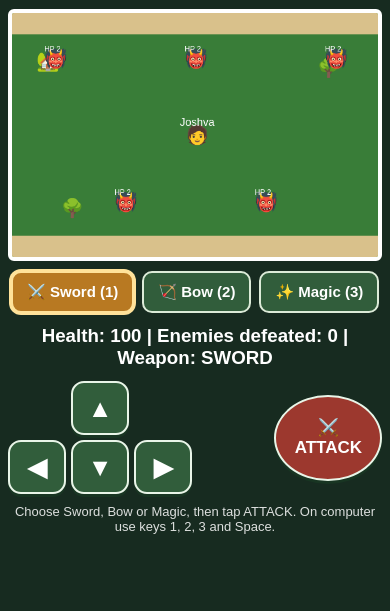
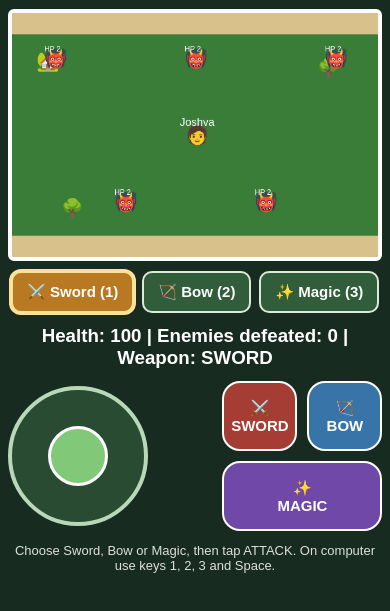
Before and after one commit to joshva301/joshva-village-hero, a plain HTML site: page index.html in a window 390 px wide. Shown: the part 99-710 px from the top of the page. Drawn offline with Linux system fonts and the light colour scheme.

Commit message:
Add mobile joystick and separate weapon controls

```diff
--- a/index.html
+++ b/index.html
@@ -9,11 +9,13 @@
 h2{margin:8px 0}.help{margin:8px 0 12px}canvas{display:block;width:min(600px,96vw);height:auto;margin:0 auto;background:#70a94b;border:4px solid white;border-radius:6px;touch-action:none}
 #score{margin:12px 0}.weapons{display:flex;justify-content:center;gap:8px;flex-wrap:wrap;margin:10px auto;width:min(600px,96vw)}
 button{color:white;font-weight:bold;cursor:pointer}.weapon{border:2px solid #dcebd8;border-radius:10px;background:#315d3b;padding:10px 14px;font-size:15px}.weapon.selected{background:#b87922;border-color:#ffe29a;box-shadow:0 0 0 2px #ffe29a}
-#controls{width:min(420px,96vw);margin:12px auto 0;display:flex;align-items:center;justify-content:space-between;gap:18px;user-select:none;-webkit-user-select:none}
-#pad{display:grid;grid-template-columns:repeat(3,58px);grid-template-rows:repeat(2,54px);gap:5px}
-.control-btn{border:2px solid #e9f5e8;border-radius:13px;background:#315d3b;font-size:25px;box-shadow:0 3px 0 #183522;touch-action:none}
-.control-btn:active{background:#548b4e;transform:translateY(2px)}#up{grid-column:2;grid-row:1}#left{grid-column:1;grid-row:2}#down{grid-column:2;grid-row:2}#right{grid-column:3;grid-row:2}
-#attack{width:108px;height:86px;border-radius:50%;background:#9c382e;font-size:17px}.note{font-size:13px;opacity:.85;margin-top:10px}
+#controls{width:min(600px,96vw);margin:12px auto;display:flex;align-items:center;justify-content:space-between;gap:15px;user-select:none;-webkit-user-select:none;touch-action:none}
+#joystick{width:140px;height:140px;flex:0 0 140px;border-radius:50%;background:#294b32;border:4px solid #b9d8b7;position:relative;touch-action:none}
+#stick{width:60px;height:60px;border-radius:50%;background:#82c879;border:3px solid white;position:absolute;left:36px;top:36px;pointer-events:none}
+#action-buttons{display:grid;grid-template-columns:repeat(2,75px);gap:10px}
+.control-btn{height:70px;border:2px solid white;border-radius:18px;background:#315d3b;color:white;font-weight:bold;font-size:15px;touch-action:none}
+#sword-btn{background:#a63d35}#bow-btn{background:#3874a8}#magic-btn{background:#7048a8;grid-column:span 2}
+.note{font-size:13px;opacity:.85;margin-top:10px}
 @media(min-width:700px){#controls{display:none}}
 </style>
 </head>
@@ -28,13 +30,12 @@ button{color:white;font-weight:bold;cursor:pointer}.weapon{border:2px solid #dce
 </div>
 <h3 id="score">Health: 100 | Enemies defeated: 0</h3>
 <div id="controls" aria-label="Touch game controls">
-<div id="pad">
-<button class="control-btn" id="up" data-key="arrowup" aria-label="Move up">▲</button>
-<button class="control-btn" id="left" data-key="arrowleft" aria-label="Move left">◀</button>
-<button class="control-btn" id="down" data-key="arrowdown" aria-label="Move down">▼</button>
-<button class="control-btn" id="right" data-key="arrowright" aria-label="Move right">▶</button>
+<div id="joystick"><div id="stick"></div></div>
+<div id="action-buttons">
+<button class="control-btn" id="sword-btn">⚔️<br>SWORD</button>
+<button class="control-btn" id="bow-btn">🏹<br>BOW</button>
+<button class="control-btn" id="magic-btn">✨<br>MAGIC</button>
 </div>
-<button class="control-btn" id="attack" aria-label="Attack">⚔️<br>ATTACK</button>
 </div>
 <p class="note">Choose Sword, Bow or Magic, then tap ATTACK. On computer use keys 1, 2, 3 and Space.</p>
 <script>
@@ -58,13 +59,18 @@ document.addEventListener("keydown",e=>{
  if(e.code==="Space"&&!e.repeat)attack();
 });
 document.addEventListener("keyup",e=>{const k=e.key.toLowerCase();keys[k===" "?"space":k]=false});
-document.querySelectorAll("[data-key]").forEach(b=>{
- const k=b.dataset.key,release=e=>{e.preventDefault();keys[k]=false};
- b.addEventListener("pointerdown",e=>{e.preventDefault();keys[k]=true;b.setPointerCapture(e.pointerId)});
- b.addEventListener("pointerup",release);b.addEventListener("pointercancel",release);
- b.addEventListener("lostpointercapture",()=>keys[k]=false);
-});
-document.getElementById("attack").addEventListener("pointerdown",e=>{e.preventDefault();attack()});
+const joystick=document.getElementById("joystick"),stick=document.getElementById("stick");
+let joyX=0,joyY=0,joystickActive=false;
+joystick.addEventListener("pointerdown",e=>{joystickActive=true;joystick.setPointerCapture(e.pointerId);moveStick(e)});
+joystick.addEventListener("pointermove",e=>{if(joystickActive)moveStick(e)});
+function moveStick(e){
+ const r=joystick.getBoundingClientRect();let x=e.clientX-r.left-r.width/2,y=e.clientY-r.top-r.height/2;
+ const max=40,d=Math.hypot(x,y);if(d>max){x=x/d*max;y=y/d*max}
+ stick.style.left=(36+x)+"px";stick.style.top=(36+y)+"px";joyX=x/max;joyY=y/max;
+}
+function resetJoystick(){joystickActive=false;joyX=0;joyY=0;stick.style.left="36px";stick.style.top="36px"}
+joystick.addEventListener("pointerup",resetJoystick);joystick.addEventListener("pointercancel",resetJoystick);
+["sword","bow","magic"].forEach(name=>document.getElementById(name+"-btn").addEventListener("pointerdown",e=>{e.preventDefault();chooseWeapon(name);attack()}));
 function attack(){
  if(!enemies.length)return;
  attackFlash=12;
@@ -91,6 +97,7 @@ function draw(){
  if(enemies.length===0){ctx.fillStyle="#fff";ctx.font="35px Arial";ctx.fillText("YOU WIN!",220,200);ctx.font="17px Arial";ctx.fillText("Refresh to play again",210,230)}
 }
 function update(){
+ player.x+=joyX*3;player.y+=joyY*3;
  if(keys.arrowup||keys.w)player.y-=3;if(keys.arrowdown||keys.s)player.y+=3;
  if(keys.arrowleft||keys.a)player.x-=3;if(keys.arrowright||keys.d)player.x+=3;
  player.x=Math.max(20,Math.min(580,player.x));player.y=Math.max(50,Math.min(350,player.y));
```
